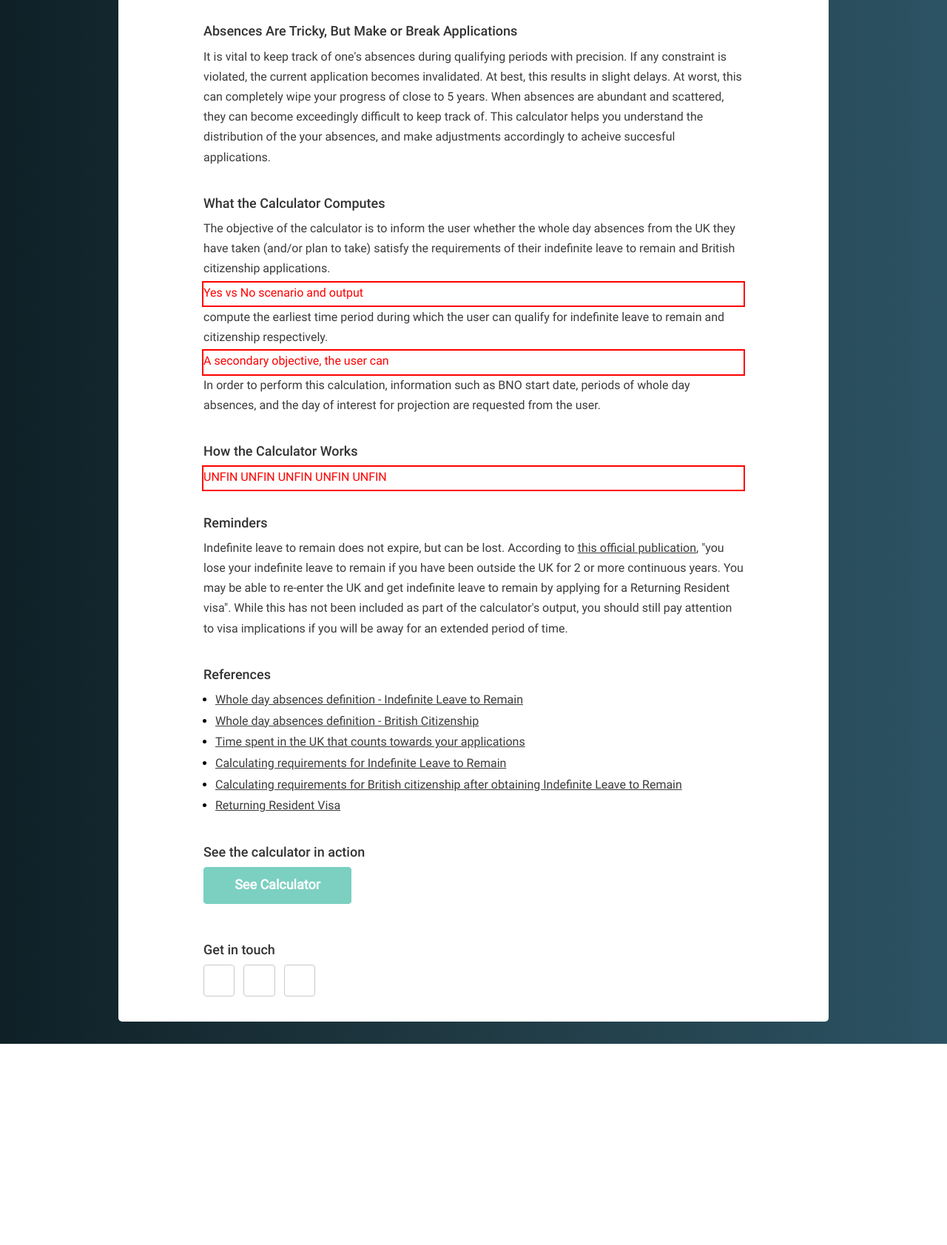
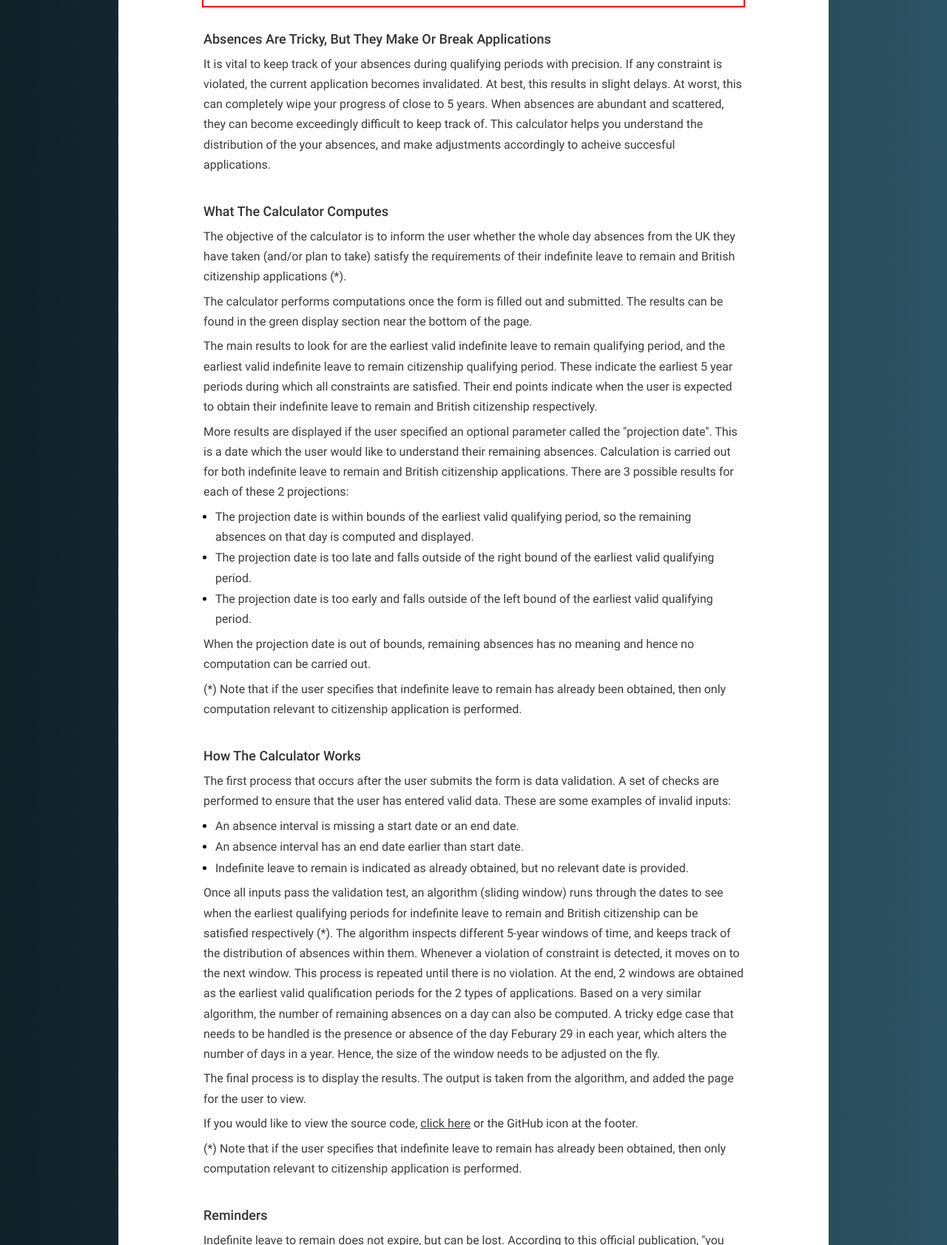
Before and after one commit to nghugo/bno_checker, a website: page info.html in a window 1280 px wide. Shown: the part 1117-2800 px from the top of the page at 74% size. Before the commit the page ends 2528 px from the top, so only its background shows below. Drawn offline with nearby package versions, Linux system fonts and the light colour scheme.

Commit message:
add text to info.html (except pictures)

```diff
--- a/assets/main.css
+++ b/assets/main.css
@@ -62,7 +62,7 @@ p {
 }
 
 section * {
-  padding-bottom: 0.25em;
+  padding-bottom: 0.3em;
 }
 
 section ol, section ul {
@@ -258,6 +258,9 @@ iframe {
   text-align: left;
   padding-bottom: 8px;
   padding-top: 1em;
+}
+section .subtitle {
+  text-transform: capitalize;
 }
 .subsubtitle {
   display: block;
--- a/info.html
+++ b/info.html
@@ -78,33 +78,40 @@
           </section>
 
           <section>
-            <p class="subtitle">Absences Are Tricky, But Make or Break Applications</p>
-            <p>It is vital to keep track of one's absences during qualifying periods with precision. If any constraint is violated, the current application becomes invalidated. At best, this results in slight delays. At worst, this can completely wipe your progress of close to 5 years.
+            <p class="subtitle">Absences Are Tricky, But They Make Or Break Applications</p>
+            <p>It is vital to keep track of your absences during qualifying periods with precision. If any constraint is violated, the current application becomes invalidated. At best, this results in slight delays. At worst, this can completely wipe your progress of close to 5 years.
               When absences are abundant and scattered, they can become exceedingly difficult to keep track of. This calculator helps you understand the distribution of the your absences, and make adjustments accordingly to acheive succesful applications.</p>
 
           </section>
           <section>
             <p class="subtitle">What the Calculator Computes</p>
-            <p>The objective of the calculator is to inform the user whether the whole day absences from the UK they have taken (and/or plan to take) satisfy the requirements of their indefinite leave to remain and British citizenship applications. </p>
+            <p>The objective of the calculator is to inform the user whether the whole day absences from the UK they have taken (and/or plan to take) satisfy the requirements of their indefinite leave to remain and British citizenship applications (*).</p>
 
-            <p style="color: red; outline: 2px solid red;">Yes vs No scenario and output</p>
+            <p>The calculator performs computations once the form is filled out and submitted. The results can be found in the green display section near the bottom of the page.</p>
 
-
-            <p>compute the earliest time period during which the user can qualify for indefinite leave to remain and citizenship respectively. </p>
-
-
-
-
-
-
-            <p style="color: red; outline: 2px solid red;">A secondary objective, the user can </p>
-            <p>In order to perform this calculation, information such as BNO start date, periods of whole day absences, and the day of interest for projection are requested from the user.</p>
-
+            <p>The main results to look for are the earliest valid indefinite leave to remain qualifying period, and the earliest valid indefinite leave to remain citizenship qualifying period. These indicate the earliest 5 year periods during which all constraints are satisfied. Their end points indicate when the user is expected to obtain their indefinite leave to remain and British citizenship respectively.</p>
+            <p>More results are displayed if the user specified an optional parameter called the "projection date". This is a date which the user would like to understand their remaining absences. Calculation is carried out for both indefinite leave to remain and British citizenship applications. There are 3 possible results for each of these 2 projections:</p>
+            <ul>
+              <li><p>The projection date is within bounds of the earliest valid qualifying period, so the remaining absences on that day is computed and displayed.</p></li>
+              <li><p>The projection date is too late and falls outside of the right bound of the earliest valid qualifying period.</p></li>
+              <li><p>The projection date is too early and falls outside of the left bound of the earliest valid qualifying period.</p></li>
+            </ul>
+            <p>When the projection date is out of bounds, remaining absences has no meaning and hence no computation can be carried out.</p>
+            <p>(*) Note that if the user specifies that indefinite leave to remain has already been obtained, then only computation relevant to citizenship application is performed.</p>
           </section>
 
           <section>
             <p class="subtitle">How the Calculator Works</p>
-            <p style="outline:2px solid red; color: red;">UNFIN UNFIN UNFIN UNFIN UNFIN</p>
+            <p>The first process that occurs after the user submits the form is data validation. A set of checks are performed to ensure that the user has entered valid data. These are some examples of invalid inputs:</p>
+            <ul>
+              <li><p>An absence interval is missing a start date or an end date.</p></li>
+              <li><p>An absence interval has an end date earlier than start date.</p></li>
+              <li><p>Indefinite leave to remain is indicated as already obtained, but no relevant date is provided.</p></li>
+            </ul>
+            <p>Once all inputs pass the validation test, an algorithm (sliding window) runs through the dates to see when the earliest qualifying periods for indefinite leave to remain and British citizenship can be satisfied respectively (*). The algorithm inspects different 5-year windows of time, and keeps track of the distribution of absences within them. Whenever a violation of constraint is detected, it moves on to the next window. This process is repeated until there is no violation. At the end, 2 windows are obtained as the earliest valid qualification periods for the 2 types of applications. Based on a very similar algorithm, the number of remaining absences on a day can also be computed. A tricky edge case that needs to be handled is the presence or absence of the day Feburary 29 in each year, which alters the number of days in a year. Hence, the size of the window needs to be adjusted on the fly.</p>
+            <p>The final process is to display the results. The output is taken from the algorithm, and added the page for the user to view.</p>
+            <p>If you would like to view the source code, <a href="https://github.com/nghugo/bno_checker">click here</a> or the GitHub icon at the footer.</p>
+            <p>(*) Note that if the user specifies that indefinite leave to remain has already been obtained, then only computation relevant to citizenship application is performed.</p>
           </section>
 
           <section>
@@ -129,7 +136,7 @@
           </section>
 
           <div>
-            <p class="subtitle">See the calculator in action</p>
+            <p class="subtitle">See The Calculator In Action</p>
             <div class="arrow-link-container style3">
               <a href="index.html">
                 <div class="overlay-cover style3"></div>
@@ -146,7 +153,7 @@
 
         <div id="footer">
           <div>
-            <p class="subtitle">Get in touch</p>
+            <p class="subtitle">Get In Touch</p>
             <ul class="icons">
               <li>
                 <a href="https://github.com/nghugo/bno_checker" class="icon brands style2 fa-github"
```
Also changed, not shown: index.html (+14 -7 lines).
